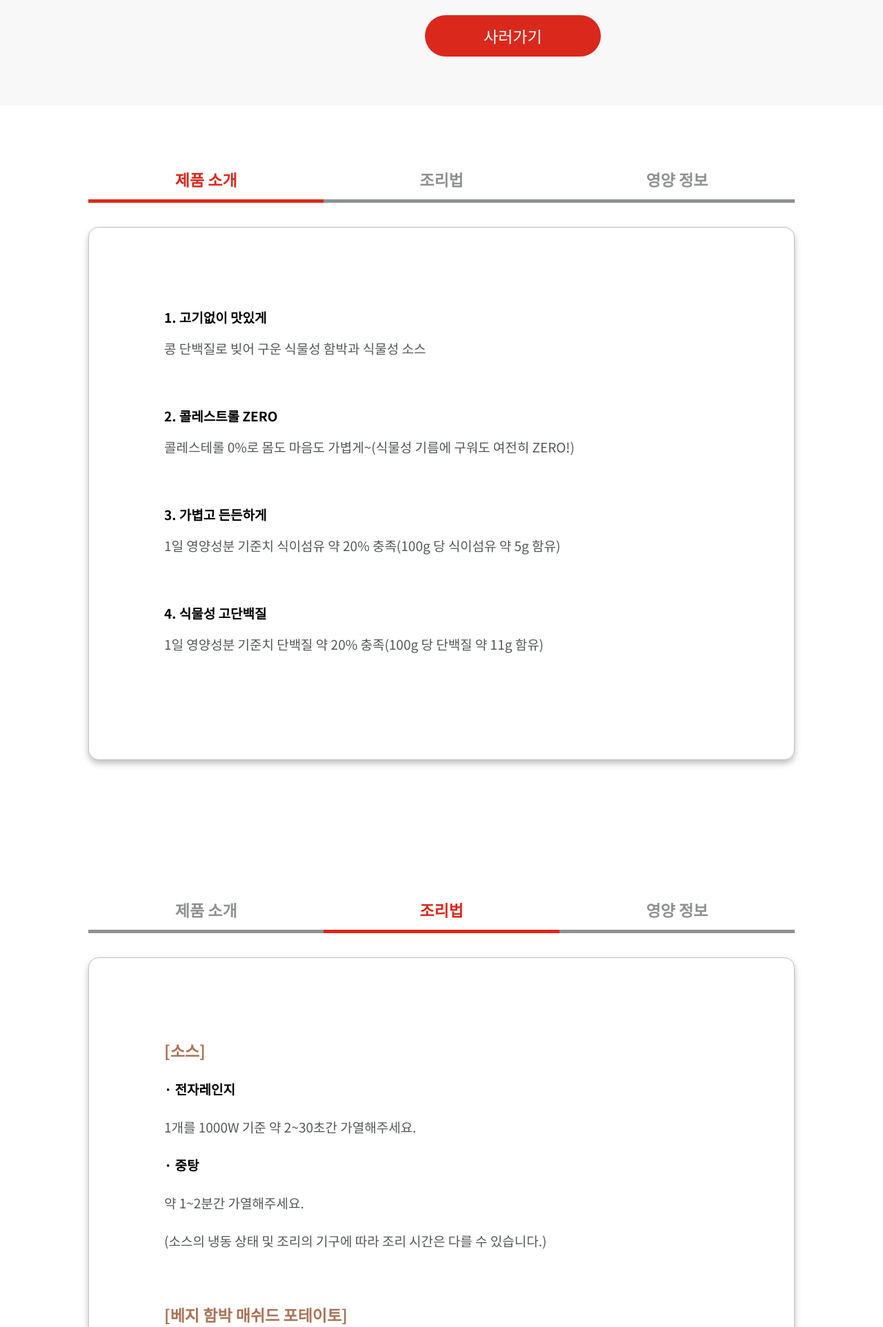
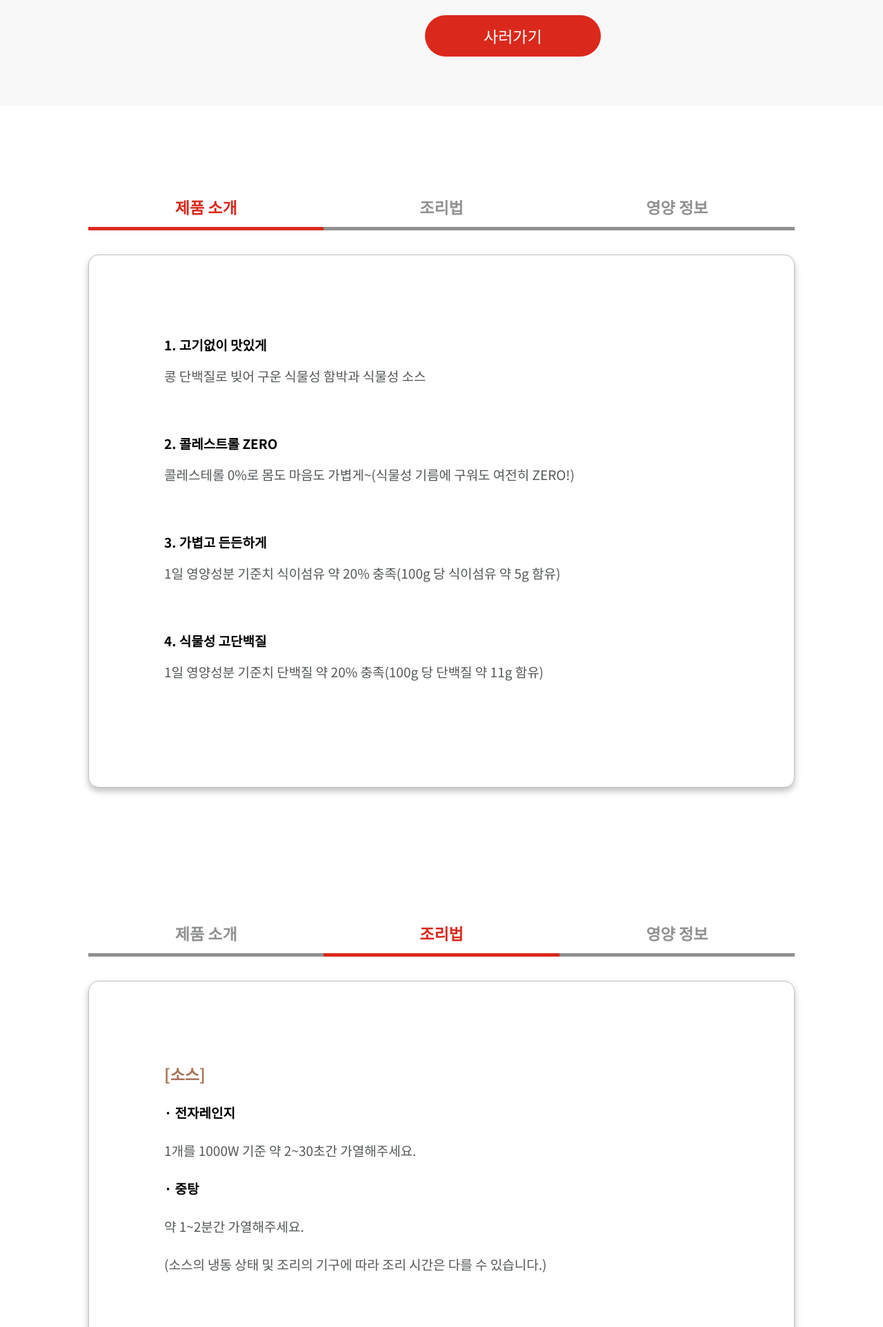
Before and after one commit to Lotte-Duksung/wolsodam, a Django app: page /product_info/ in a window 1280 px wide. Shown: the part 676-2600 px from the top of the page at 69% size. Run offline with Django 3.2, Linux system fonts and the light colour scheme.

Commit message:
product info 완성, style.css 주석 제거

```diff
--- a/wsd_prj/wsd_app/static/css/nav.css
+++ b/wsd_prj/wsd_app/static/css/nav.css
@@ -336,6 +336,7 @@ li a:hover{
     box-shadow: 0px 5px #8F9191;
     color:#8F9191;
     text-decoration-line: none;
+    padding-top: 40px;
 }
 
 .post-menu #comp{
@@ -360,7 +361,7 @@ li a:hover{
     box-shadow: 0px 5px 10px #00000040;
     border-radius: 15px;
     margin-top: 40px;
-    margin-bottom: 200px;
+    margin-bottom: 154px;
 }
 
 .post-box1{
--- a/wsd_prj/wsd_app/static/css/style.css
+++ b/wsd_prj/wsd_app/static/css/style.css
@@ -1,65 +1,48 @@
 @charset "UTF-8";
-/*********공통*********/
+
 
 html {
     font-size: 100%;
-    /*스크롤 영역 따로 빼기*/
     overflow-x: hidden;
     margin-right: calc(-1 * (100vw - 100%));
 }
 
-/*감사합니다*/
 body {
     font-family: 'Noto Sans KR','Noto Sans', sans-serif;
     color : black;
 }
 * { margin: 0;}
 
-/* 앵커 밑줄 삭제 */
 a {
     text-decoration: none;
 }
 
-
-/*빨간색배경+흰글씨 구성 버튼 기본 값*/
 .button {
     border-radius: 40px;
     background-color: #DA291C;
     text-align: center;
     font-size:23px;
     color: white;
-/*
-    width, height, padding값만 다르게 주기
-*/
 }
 
-/*====== FONT LIST =======*/
-
-/*font-size, weight*/
 .title { font-size: 47px; font-weight: bold;}
 .sub-title { font-size: 33px; font-weight: bold; }
 p { font-size: 23px; }
 .refe { font-size: 19px; }
 
-/*color*/
 .red { color: #DA291C; }
 .lightgray { color: #8F9191; }
 .gray { color: #54585A; }
 .gold { color : #AA7357; }
 
-/*line-height*/
 .line { line-height: 55px; }
 .line-middle { line-height: 45px;}
 .line-small { line-height: 35px;}
 
-/*bold*/
 .bold { font-weight: bold;}
 
 
 
-/******************** MAIN.HTML **************************/
-
-/**1.구독하기 이미지, 버튼**/
 .main-img {
     min-height: 750px;
     background-image: url("../img/main_img.jpg");
@@ -69,11 +52,10 @@ p { font-size: 23px; }
     position: relative;
 }
 
-.main-img-text { /*이미지 속 구독하기 text*/
+.main-img-text {
     position: absolute;
     top: 80%;
 	left: 20%;
-	/*transform: translateX(-50%); /*left 50을 주면 정확히 가운데 위치가 아니기 때문에 X값으로 따로 값 부여*/
 }
 
 .subscribe-btn {
@@ -82,9 +64,7 @@ p { font-size: 23px; }
     height: 70px;
 }
 
-/**2.서비스소개박스**/
 .main-contents-box {
-    /*회색배경*/
     background-color: #F8F8F8;
 }
 
@@ -95,7 +75,6 @@ p { font-size: 23px; }
 }
 
 
-/*각 설명박스 별 상하단 여백*/
 .box1 { padding-top: 182px; }
 .box2 { padding-top: 148px; }
 .box3 { padding-top: 152px; }
@@ -120,7 +99,6 @@ p { font-size: 23px; }
 }
 
 .text-field-R {
-    /*이미지 중앙에 정렬*/
     align-self: center;
     padding-left: 73px;
 }
@@ -145,7 +123,6 @@ p { font-size: 23px; }
 }
 
 
-
 .btn-box {
     text-align: center;
     padding-top: 210px;
@@ -162,7 +139,6 @@ p { font-size: 23px; }
 }
 
 
-/*3.BEST 후기*/
 .main-review {
     max-width: 1450px;
     width: 80%;
@@ -175,7 +151,6 @@ p { font-size: 23px; }
     border-bottom: 2px solid #DA291C;
 }
 
-/*이미지 임시 값*/
 #review {
     width: 395px; height: 374px;
     box-shadow: 0px 3px 6px #00000029;
@@ -226,8 +201,6 @@ td {
     text-align: left;
 }
 
-
-/**product info**/
 
 .product-info{
     background-color: #F8F8F8;
@@ -310,16 +283,6 @@ td {
 }
 
 
-
-
-
-
-
-
-
-
-
-
 .qna-page {
     margin: 20px auto;
     text-align: center;
--- a/wsd_prj/wsd_app/templates/product_info.html
+++ b/wsd_prj/wsd_app/templates/product_info.html
@@ -11,8 +11,8 @@
     <link rel="stylesheet" href="{% static 'css/nav.css' %}" />
 </head>
 <body>
-<div>
-    <div class="product-info"> <!--회색박스-->
+
+    <div class="product-info">
         <div class="info-header">
             <img class="product-img" src="../static/img/began-kit1.jpg" />
             <div>
@@ -42,7 +42,6 @@
 
     <div class="sub-page2 product-categori">
         <div class = " product-wrapper">
-            <!--//////////////////////////////////////////-->
                 <div>
                     <div class="post-menu">
                         <a id="comp" href="#comp">제품 소개</a>
@@ -70,7 +69,7 @@
                         </div>
                     </div>
                 </div>
-                <!--//////////////////////////////////////////-->
+
                 <div>
                     <div class="post-menu">
                         <a href="#comp">제품 소개</a>
@@ -100,7 +99,6 @@
                         </div>
                     </div>
                 </div>
-                <!--//////////////////////////////////////////-->
                 <div>
                     <div class="post-menu">
                         <a href="#comp">제품 소개</a>
@@ -114,21 +112,22 @@
                         </div>
                     </div>
                 </div>
-        </div>
+            </div>
         <div class="buy-btn-box">
             <a class="button buy-btn-big" target="_blank" href="https://s.lotteon.com/sfqQIui7w">사러가기</a>
         </div>
+    </div>
 
-    </div>
-</div>
+<script src="http://code.jquery.com/jquery-latest.js"></script>
+<script>
+    $(document).on('click', 'a[href^="#"]', function (event) {
+        event.preventDefault();
 
-
-<script>
-    var loaction = document.querySelector("comp").offsetTop;
-    window.scrollTo({top:loaction, behavior:'smooth'});
+        $('html, body').animate({
+            scrollTop: $($.attr(this, 'href')).offset().top
+        }, 400);
+    });
 </script>
-
-
 {% endblock content %}
 </body>
 </html>
```
Also changed, not shown: wsd_prj/wsd_app/templates/subscribe2.html (+11 -0 lines).
